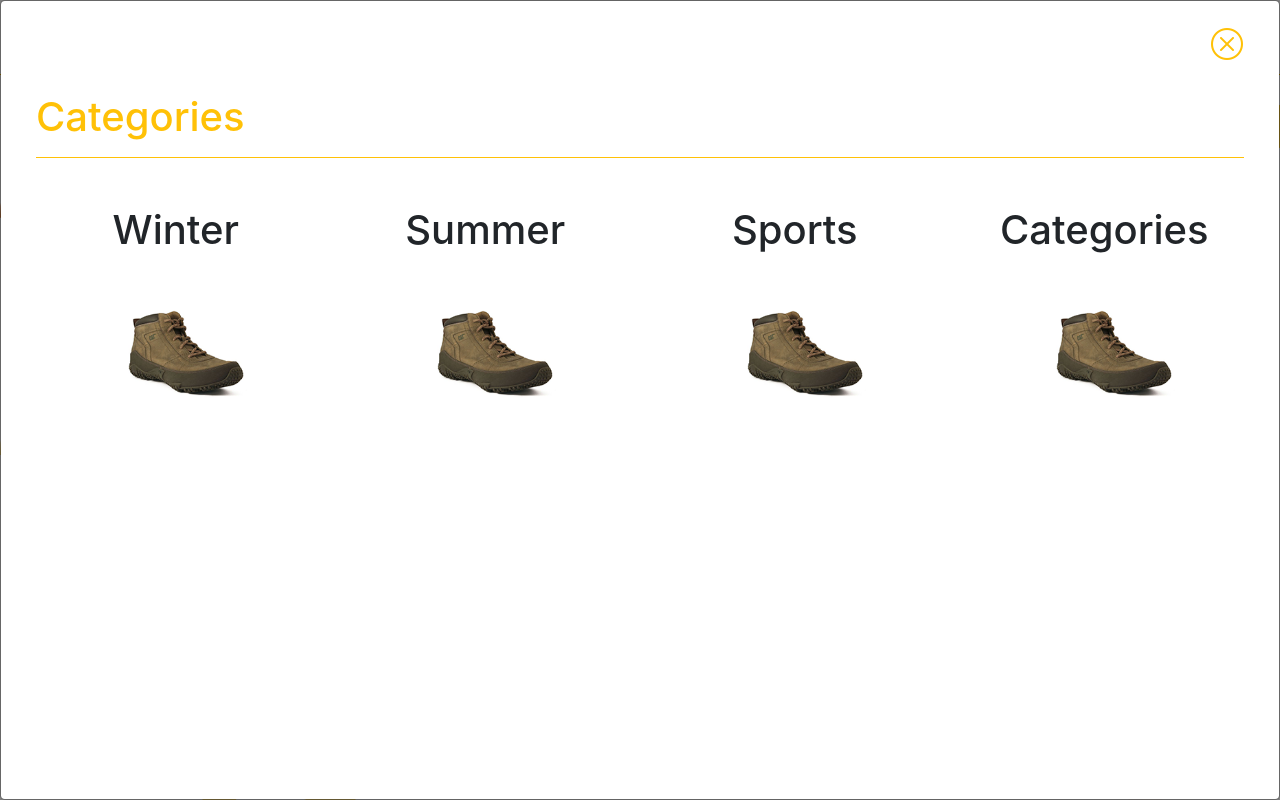
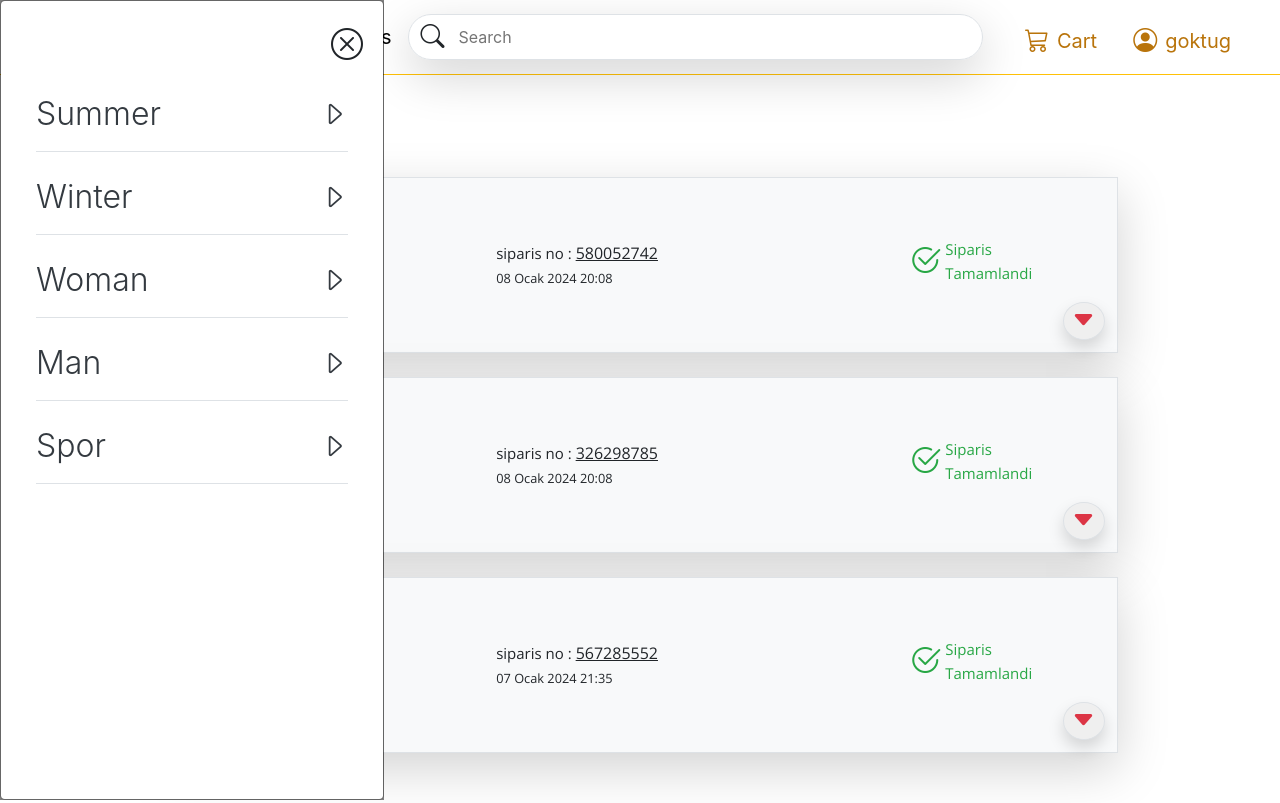
Before and after one commit to GoktugGok/Shoes_Shop, a Django app: page /myorder/ in a window 1280 px wide, after a click on "Categories". Run offline with Django 4.2, Linux system fonts and the light colour scheme; a user stored in the database is signed in; data comes from the database, SQL or seed files in the repository; some libraries are stand-ins or nearby versions; some web fonts are replaced.

Commit message:
MyOrders Finished

```diff
--- a/shoesShop/myorder/views.py
+++ b/shoesShop/myorder/views.py
@@ -2,12 +2,13 @@ from django.shortcuts import render
 from django.contrib.auth.models import User
 from django.contrib.auth.decorators import login_required
 from .models import UserOrder
-from shoes.models import Shoes
+from shoes.models import Shoes,Category
 
 @login_required(login_url='/accounts/login')
 def myorder(request):
     user = User.objects.get(id=request.user.id)
     orders = UserOrder.objects.filter(users=user)
+    categories = Category.objects.all()
     productD = []
     for order in orders:
         product = Shoes.objects.get(name=order.productB)
@@ -47,6 +48,7 @@ def myorder(request):
 
         productD.append(product_info)
     context = {
+        'categories':categories,
         'orders':orders,
         'productD':productD
     }
--- a/shoesShop/static/css/style.css
+++ b/shoesShop/static/css/style.css
@@ -16,10 +16,8 @@
 @import url(animate.min.css);
 @import url(normalize.css);
 @import url(icomoon.css);
-@import url(css/font-awesome.min.css);
 @import url(meanmenu.css);
 @import url(owl.carousel.min.css);
-@import url(swiper.min.css);
 @import url(slick.css);
 @import url(jquery.fancybox.min.css);
 @import url(jquery-ui.css);
--- a/shoesShop/templates/myOrders.html
+++ b/shoesShop/templates/myOrders.html
@@ -1,7 +1,5 @@
 {% extends 'partials/main.html' %}
-
 {% load static %}
-
 {% block content %}
 <link rel="preconnect" href="https://fonts.googleapis.com">
 <link rel="preconnect" href="https://fonts.gstatic.com" crossorigin>
@@ -18,6 +16,9 @@
   font-style: normal;
   font-variation-settings:
     "wdth" 100;
+}
+input:focus{
+    outline: none;
 }
 @media (max-width: 1100px) {
    .SearchResults{
@@ -62,18 +63,11 @@
    width: 300px;
    background-color: none;
 }
-
-/* .accordion-item {
-   border: 1px solid #ccc;
-      margin-bottom: 5px;
-      overflow: hidden;
-   } */
 .accordion-header {
    background-color: #f1f1f1;
    padding: 10px;
    cursor: pointer;
 }
-
 .accordion-body {
    overflow: hidden;
    transition: height 0.7s ease-in-out;
@@ -81,9 +75,8 @@
 .mains{
    /*background-color: rgb(248, 248, 248);*/
    height: 88vh;
-   background-image: url("{% static 'patternpad.png' %}");
+   /* background-image: url("{% static 'patternpad.png' %}"); */
 }
-
 .underline{
    width: 10px;
    height: 3px; background-color: black;
@@ -102,7 +95,6 @@
    justify-content: center;
    align-items: center;
 }
-
 .modal-content {
    background-color: #fff;
    padding: 20px;
@@ -135,6 +127,9 @@
 .search_lists:hover{
    color: #fafafa;
 }
+.icons:hover{
+   padding: 5px;
+}
 </style>
 <link href="https://cdn.jsdelivr.net/npm/bootstrap@5.3.0/dist/css/bootstrap.min.css" rel="stylesheet" integrity="..." crossorigin="anonymous">
 <!-- Bootstrap CSS -->
@@ -149,95 +144,44 @@
 
 
 <body >
-      <!--header section start -->
-      <!-- <div class="header_section " style="background-image: none;">
-         <div class="container-fluid border-bottom border-dark" style="height: 100%; width: 100%; background-color: rgb(253, 245, 213);">
-             <div class="d-flex justify-content-between align-items-center pb-1 ">
-                <div class=""><a href="{% url 'index' %}"><img src="{% static 'images/logo.png' %}"></a></div>
-                <div class="number_text mt-1">No<br><span style="color: #fff;">01</span></div>
-                <div class=" "><a class="class=" openbtn="" onclick="openNav()"><img src="{% static 'images/toggle-icon.png' %}" class="p-1 rounded " style="max-width: 100%;background-color: black;"></a></div>
-             </div>
-             <div class="">
-                 <div id="mySidebar" class="sidebar z-3">
-                    <a href="javascript:void(0)" class="closebtn" onclick="closeNav()">x</a>
-                    <a href="{% url 'index' %}">Home</a>
-                    <a href="{% url 'about' %}">About</a>
-                    <a href="{% url 'gallery' %}">Gallery</a>
-                    <a href="{% url 'news' %}">News</a>
-                    <a href="{% url 'testimonial' %}">Testimonial</a>
-                    <a href="{% url 'contact' %}">Contact</a>
-                    <a href="{% url 'cart' request.user.id %}">Bag</a>
-                     {% if user.is_authenticated %}
-                        <a href="{% url 'logout' %}">Logout</a>
-                     {% else %}
-                        <a href="{% url 'login' %}">Login</a>
-                     {% endif %}
-                 </div>
-            </div>
-          </div>
 
-      </div> -->
-      <!--header section end -->
-      <!-- <nav class="bg-light">
-         <div class="container-fluid">
-            <div class="row d-flex justify-content-between align-items-center   border-bottom border-warning pb-2">
-               <div class="col-2 logo h1 text-warning text-center ">Shoe House</div>
-               <div class="col-1 categories text-center align-self-end ">
-                  <i class="bi bi-grid fs-4"></i>
-                  <p class="p-0 m-0">Category</p>
-               </div>
-               <div class="col-5 search">
-                  <div></div>
-               </div>
-               <div class="col-2 card">s</div>
-               <div class="col-2 user">s</div>
-            </div>
-         </div>
-      </nav> -->
-      <nav class="navbar navbar-expand-lg border-bottom border-warning">
+       <nav class="navbar navbar-expand-lg border-bottom border-warning">
          <div class="container-fluid">
            <a class="navbar-brand text-warning fs-2 osuc" href="#">Shoes House</a>
-           <button class="navbar-toggler bg-warning " type="button" data-bs-toggle="collapse" data-bs-target="#navbarSupportedContent" aria-controls="navbarSupportedContent" aria-expanded="false" aria-label="Toggle navigation">
-            <i class="bi bi-list text-dark fs-3"></i>
+           <button class="navbar-toggler bg-warning "  type="button"  data-bs-target="#navbarSupportedContent" aria-controls="navbarSupportedContent" aria-expanded="false" aria-label="Toggle navigation">
+            <i class="bi bi-list text-dark fs-5"></i>
            </button>
            <div class="collapse navbar-collapse " id="navbarSupportedContent">
 
-           <button onclick="openModal()" class="d-flex justify-content-center align-items-center underline-container ms-lg-2" data-bs-toggle="modal" data-bs-target="#categoriesModal" style="background-color: white;" data-bs-toggle="dropdown" aria-expanded="false">
-               <i class="bi bi-grid fs-4 text-dark me-2 ms-2"></i>
-               <div class="p-0 m-0 category fs-5">Categories</div>
+            <button onclick="openModal()" class="d-flex justify-content-center align-items-center underline-container ms-lg-2" data-bs-toggle="modal" data-bs-target="#categoriesModal" style="background-color: white;" data-bs-toggle="dropdown" aria-expanded="false">
+                  <i class="bi bi-grid fs-4 text-dark me-2 ms-2"></i>
+                  <div class="p-0 m-0 category fs-5">Categories</div>
             </button>
 
             <div id="myModal" class="modal">
                <div class="modal-content">
-                  <span class="close-btn fs-2 text-end me-3 " onclick="closeModal()">
-                     <i class="bi bi-x-circle text-warning"></i>
+                  <span class="close-btn fs-2 text-end  mb-1" onclick="closeModal()">
+                     <i class="bi bi-x-circle "></i>
                   </span>
                   <div class="container-fluid">
                      <div class="row text-center">
-                        <div class="col-12 ">
-                           <h1 class="text-start text-warning my-4 border-bottom border-warning pb-3">Categories</h1>
-                        </div>
-                        <div class="col-lg-3 col-md-4 col-sm-6 mt-4">
-                           <h1 class="m-0">Winter</h1>
-                           <img class="m-0" style="width: 180px ;" src="{% static 'images/img-2.png' %}">
-                        </div>
-                        <div class="col-lg-3 col-md-4 col-sm-6 mt-4">
-                           <h1 class="m-0 ">Summer</h1>
-                           <img class="" style="width: 180px ;" src="{% static 'images/img-2.png' %}">
-                        </div>
-                        <div class="col-lg-3 col-md-4 col-sm-6 mt-4">
-                           <h1 class="m-0">Sports</h1>
-                           <img class="" style="width: 180px ;" src="{% static 'images/img-2.png' %}">
-                        </div>
-                        <div class="col-lg-3 col-md-4 col-sm-6 mt-4">
+
+                        {% for category in categories %}
+                           <div class="col-12">
+                              <a href="#" class="text-start text-dark py-3 border-bottom m-0 d-flex justify-content-between align-items-center my-1 icons Cnames"><p class="Cnames fs-2 m-0 p-0">{{category.name}}</p> <i class=" bi bi-caret-right fs-3"></i></a>
+                           </div>
+
+                        {% endfor %}
+
+                        <!-- <div class="col-lg-3 col-md-4 col-sm-6 mt-4">
                            <h1 class="m-0">Categories</h1>
                            <img class="" style="width: 180px ;" src="{% static 'images/img-2.png' %}">
-                        </div>
+                        </div> -->
                      </div>
                   </div>
                </div>
             </div>
-             <!-- Card and User Links -->
+
              <ul class="navbar-nav ms-auto mb-2  mb-lg-0 order-lg-1">
                <li class="nav-item mt-auto">
                   <div class="nav-link  pb-0">
@@ -264,17 +208,10 @@
                <form id="searchId" class="d-flex w-100 border rounded-5 shadow-lg searchId" role="search">
                  {% csrf_token %}
                  <i class="bi bi-search p-1 fs-4 mx-2"></i>
-                 <input class="me-2 border-0 rounded-5 w-100" name="q" id="searchInput" type="search" placeholder="Search" oninput="getSearchResults()" aria-label="Search">
+                 <input class="me-2 border-0 rounded-5 w-100" autocomplete="off" name="q" id="searchInput" type="search" placeholder="Search" oninput="getSearchResults()" aria-label="Search">
                </form>
                <ul id="searchResults"class=" rounded-bottom-3 p-0 visually-hidden-focusable position-absolute top-0 start-0 bg-light z-3  border border-warning SearchResults mt-5 " >
-
                </ul>
-               <!-- <ul id="searchResults" class="position-absolute top-0 start-0 bg-light mt-5 z-3 px-3 border border-warning" style="width: 70%;">
-                 <li class="fs-6 mt-1">ULTRABOOST 22 SHOES WHITE</li>
-                 <li class="fs-6 mt-1">ULTRABOOST 22 SHOES WHITE</li>
-                 <li class="fs-6 mt-1">ULTRABOOST 22 SHOES WHITE</li>
-                 <li class="fs-6 mt-1">ULTRABOOST 22 SHOES WHITE</li>
-               </ul> -->
              </div>
            </div>
          </div>
@@ -302,10 +239,6 @@
                               <small class="m-0 p-0 osuc"> {{product.created}}</small>
                            </div>
                         </div>
-                        <!-- <div class="col-md-2 col-3 mt-3  d-flex justify-content-center align-items-center flex-column">
-                           <h6 class="text-success text-center m-0 p-0 pe-3">{{product.price}}$</h6>
-                           <small class="me-0 mt-0 text-center pe-3">Kredi Karti</small>
-                        </div>  -->
                         <div class="s1 col-md-3 col-12 d-flex align-items-center justify-content-center">
                            <i class="bi bi-check2-circle text-success fs-2 ps-3"></i>
                            <p class="mt-3 ms-1 pe-3 text-success osuc">Siparis Tamamlandi</p>
@@ -379,6 +312,24 @@
          </div>
       </div>
       <script>
+      document.addEventListener('DOMContentLoaded', function () {
+
+         var navbarToggler = document.querySelector('.navbar-toggler');
+         var navbarCollapse = document.querySelector('.navbar-collapse');
+
+         navbarToggler.addEventListener('click', function () {
+
+            var isCollapsed = navbarCollapse.classList.contains('show');
+
+            if (!isCollapsed) {
+                  navbarCollapse.classList.add('show');
+            } else {
+                  navbarCollapse.classList.remove('show');
+            }
+         });
+      });
+      </script>
+      <script>
          function getSearchResults(){
             var searchTerm = document.getElementById("searchInput").value;
             var searchResults = document.getElementById("searchResults");
@@ -422,7 +373,26 @@
       </script>
       <script>
          function openModal() {
-             document.getElementById("myModal").style.display = "flex";
+            var modal = document.getElementById("myModal");
+
+            var screenWidth = window.innerWidth;
+
+            if (screenWidth < 576) {
+               modal.style.width = "70%";
+            } else if (screenWidth >= 576 && screenWidth < 800) {
+               modal.style.width = "70%";
+            }else if (screenWidth >= 801 && screenWidth < 1200) {
+               modal.style.width = "40%";
+            }else if (screenWidth >= 1201 && screenWidth <= 1540) {
+               modal.style.width = "30%";
+            }
+            else if (screenWidth >= 1541 && screenWidth <= 1600) {
+               modal.style.width = "27%";
+            }else {
+               modal.style.width = "23%";
+            }
+
+            modal.style.display = "flex";
          }
 
          function closeModal() {
@@ -477,7 +447,6 @@
       <script src="https://maxcdn.bootstrapcdn.com/bootstrap/4.0.0/js/bootstrap.min.js"></script>
 
       <script src="https://cdn.jsdelivr.net/npm/bootstrap@5.3.0/dist/js/bootstrap.bundle.min.js" integrity="..." crossorigin="anonymous"></script>
-      <script src="https://code.jquery.com/jquery-3.6.0.min.js"></script>
       <script src="https://cdn.jsdelivr.net/npm/bootstrap@5.3.2/dist/js/bootstrap.bundle.min.js" integrity="sha384-C6RzsynM9kWDrMNeT87bh95OGNyZPhcTNXj1NW7RuBCsyN/o0jlpcV8Qyq46cDfL" crossorigin="anonymous"></script>
 
       <script src="https://cdn.jsdelivr.net/npm/@popperjs/core@2.11.8/dist/umd/popper.min.js" integrity="sha384-I7E8VVD/ismYTF4hNIPjVp/Zjvgyol6VFvRkX/vR+Vc4jQkC+hVqc2pM8ODewa9r" crossorigin="anonymous"></script>
--- a/shoesShop/templates/partials/main.html
+++ b/shoesShop/templates/partials/main.html
@@ -65,7 +65,6 @@
           <script src="{% static 'js/jquery.mCustomScrollbar.concat.min.js' %}"></script>
           <script src="{% static 'js/custom.js' %}"></script>
           <!-- javascript -->
-          <script src="{% static 'js/owl.carousel.js' %}"></script>
           <script src="https:cdnjs.cloudflare.com/ajax/libs/fancybox/2.1.5/jquery.fancybox.min.js"></script>
           <script src="https://cdn.jsdelivr.net/npm/bootstrap@5.3.2/dist/js/bootstrap.bundle.min.js" integrity="sha384-C6RzsynM9kWDrMNeT87bh95OGNyZPhcTNXj1NW7RuBCsyN/o0jlpcV8Qyq46cDfL" crossorigin="anonymous"></script>
 
```
